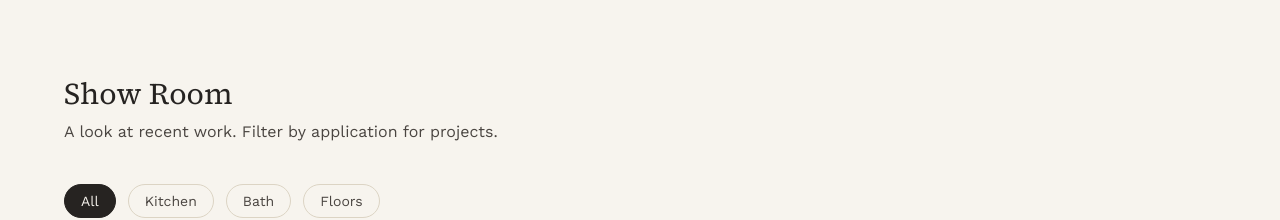
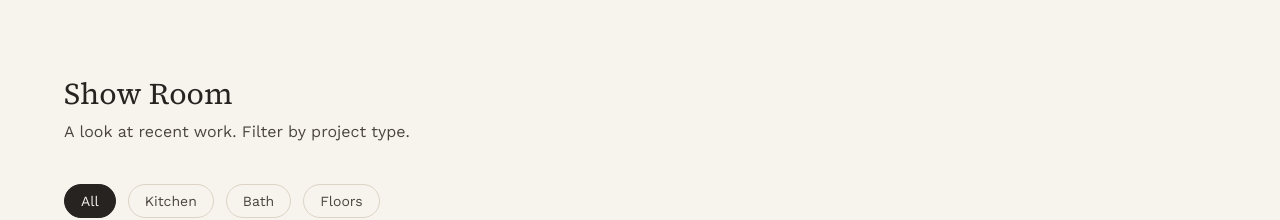
Before and after one commit to morrisonwolozin/site-niesstile, a plain HTML site: page index.html in a window 1280 px wide. Shown: the part 1180-1400 px from the top of the page. Drawn offline with nearby package versions, Linux system fonts and the light colour scheme.

```diff
--- a/index.html
+++ b/index.html
@@ -188,7 +188,7 @@
 <section id="showroom" class="py-24 px-6">
   <div class="max-w-6xl mx-auto">
     <h2 class="font-display text-3xl text-grout mb-2">Show Room</h2>
-    <p class="text-groutsoft mb-10 max-w-md">A look at recent work. Filter by application for projects.</p>
+    <p class="text-groutsoft mb-10 max-w-md">A look at recent work. Filter by project type.</p>
 
     <div id="filterBar" class="flex flex-wrap gap-3 mb-10">
       <button class="filter-btn border border-stoneline rounded-full px-4 py-1.5 text-sm text-groutsoft hover:border-grout transition-colors" data-filter="all" data-active="true">All</button>
```
